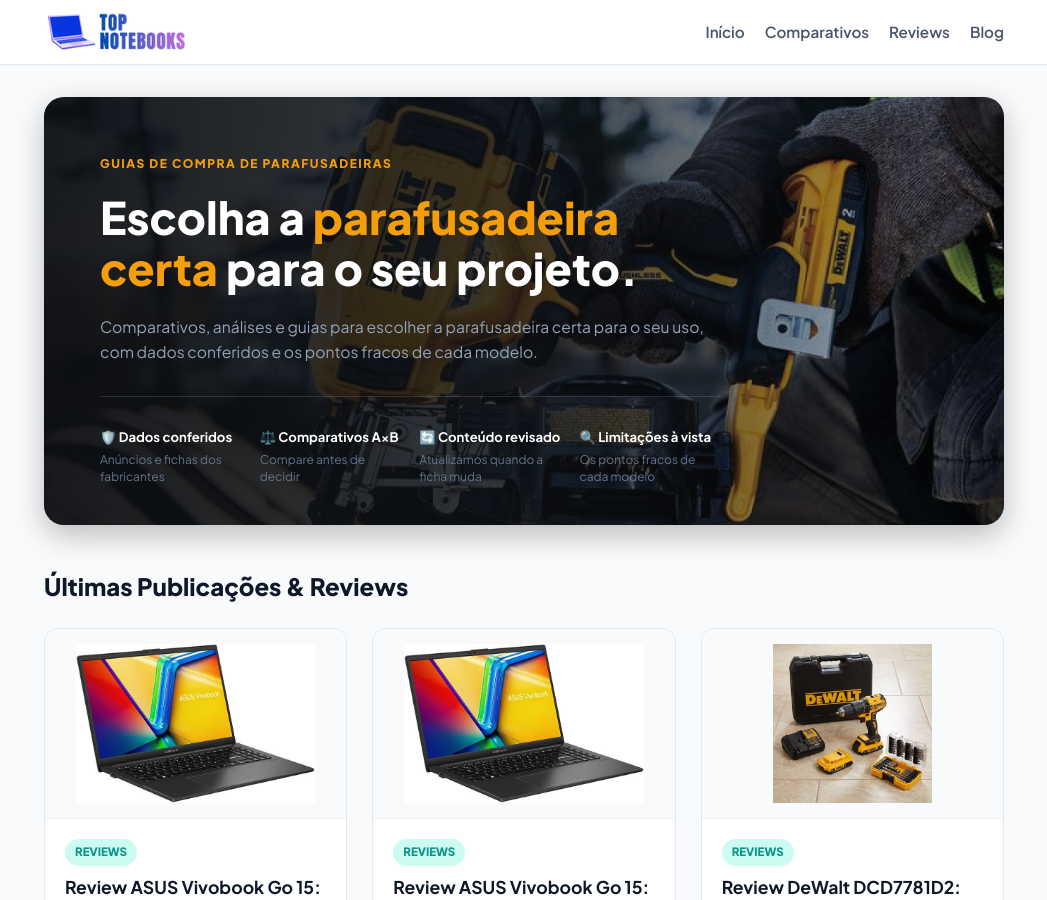
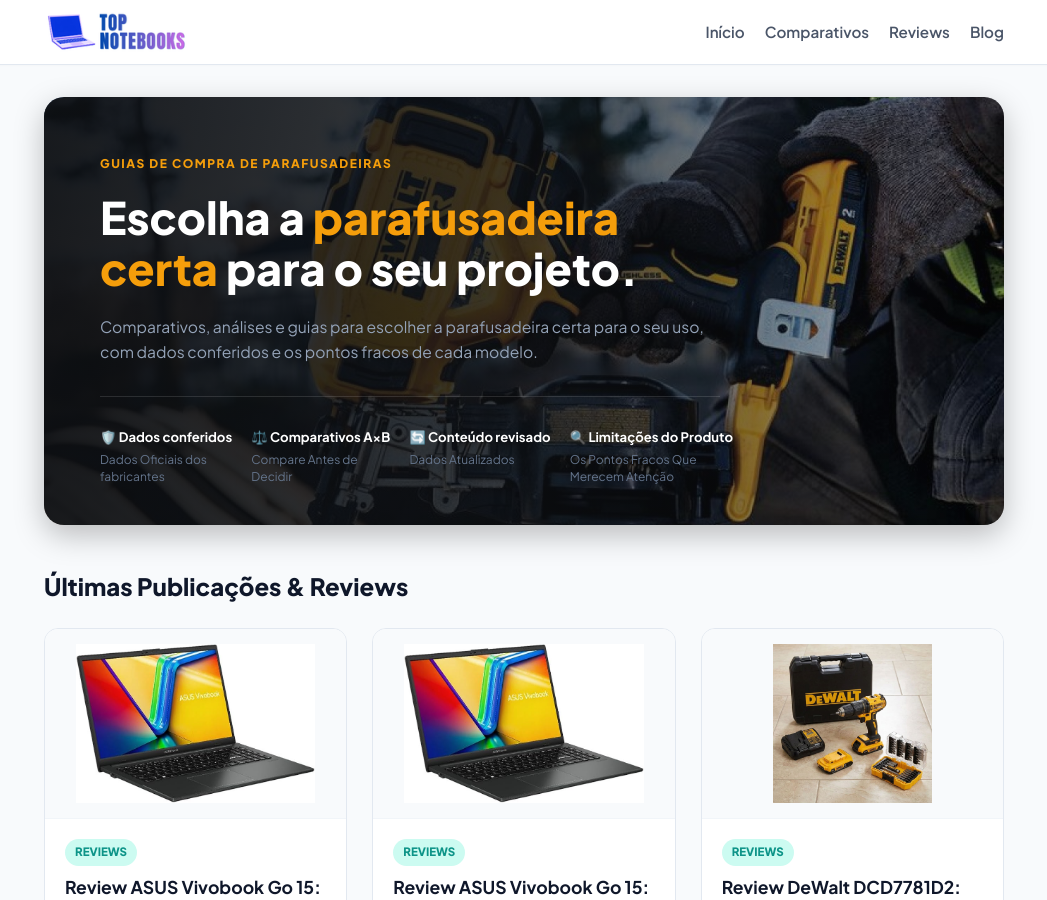
Before and after one commit to membroequipe/SiteReview, a Jekyll site: the page built from index.html, in a window 1280 px wide and 900 px high. Shown: the whole window, without its empty margins (116-1163 px from the left). Built offline with Jekyll 4.4.1, drawn with Linux system fonts in a browser that asks for light colours.

Commit message:
Update index.html

```diff
--- a/index.html
+++ b/index.html
@@ -264,19 +264,19 @@
   <div class="hero-banner-footer">
     <div class="hero-footer-item">
       <h4>🛡️ Dados conferidos</h4>
-      <p>Anúncios e fichas dos fabricantes</p>
+      <p>Dados Oficiais dos fabricantes</p>
     </div>
     <div class="hero-footer-item">
       <h4>⚖️ Comparativos A×B</h4>
-      <p>Compare antes de decidir</p>
+      <p>Compare Antes de Decidir</p>
     </div>
     <div class="hero-footer-item">
       <h4>🔄 Conteúdo revisado</h4>
-      <p>Atualizamos quando a ficha muda</p>
+      <p>Dados Atualizados</p>
     </div>
     <div class="hero-footer-item">
-      <h4>🔍 Limitações à vista</h4>
-      <p>Os pontos fracos de cada modelo</p>
+      <h4>🔍 Limitações do Produto</h4>
+      <p>Os Pontos Fracos Que Merecem Atenção</p>
     </div>
   </div>
 
```
